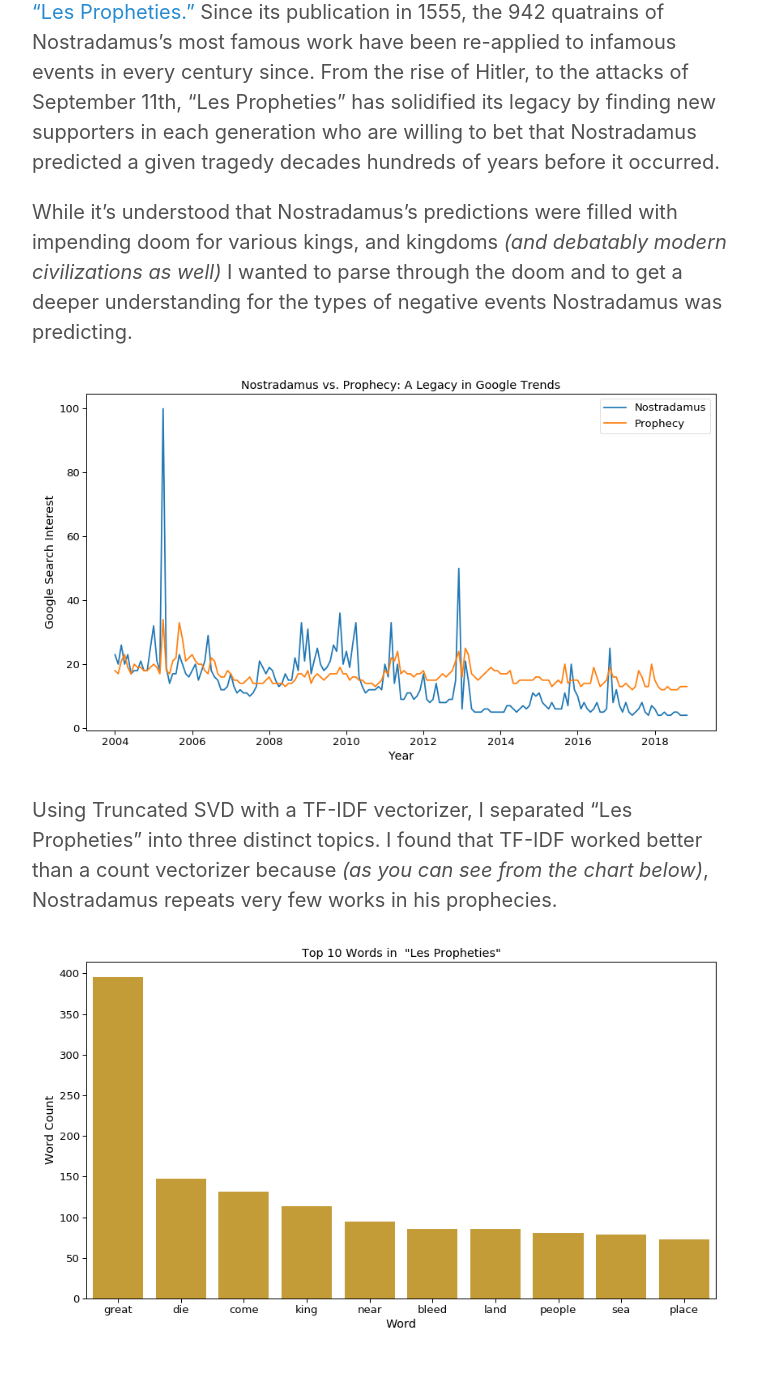
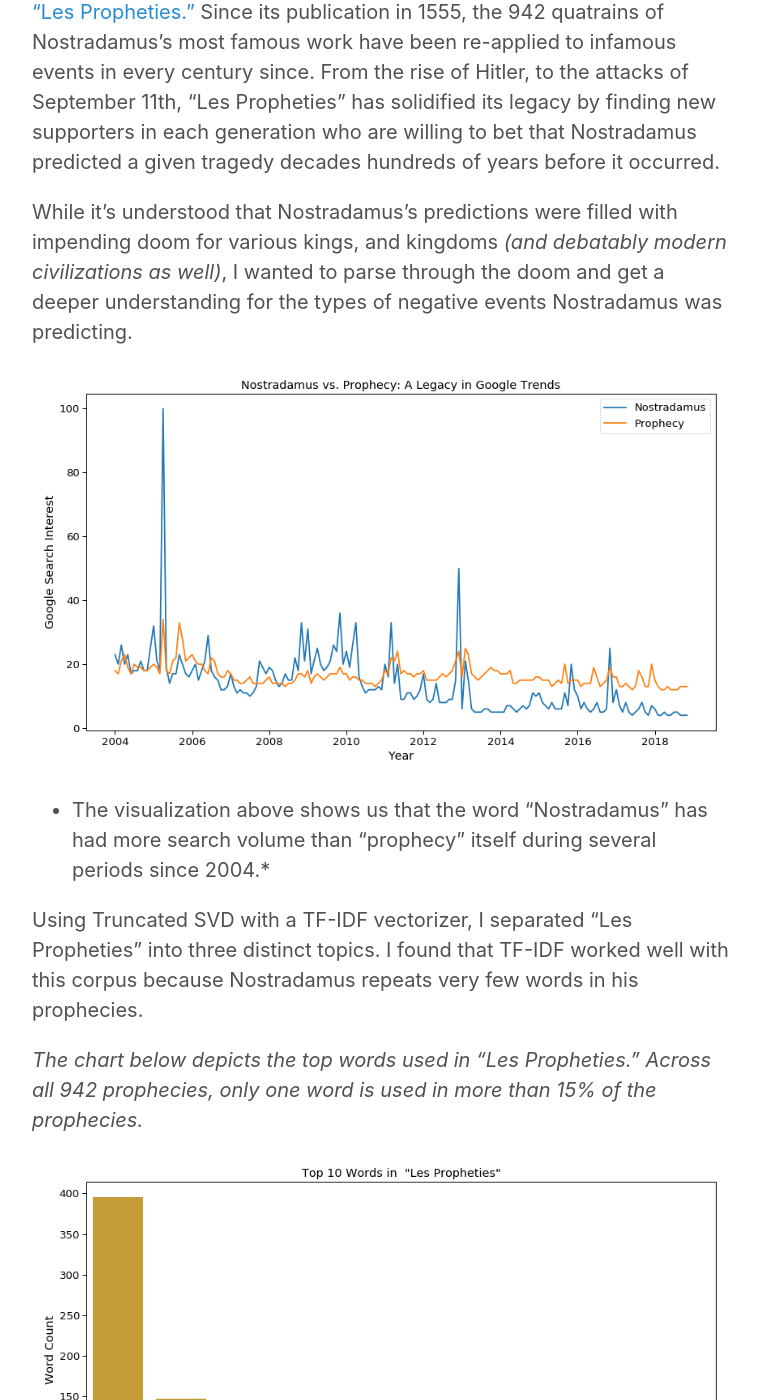
Before and after one commit to cyaris/cyaris.github.io-original, a Jekyll site: the page built from _posts/2018-11-18-post.md, in a window 1280 px wide and 1400 px high, scrolled down 776 px. Shown: the whole window, without its empty margins (258-1017 px from the left). Built offline with Jekyll 4.4.1, drawn with Linux system fonts in a browser that asks for light colours.

Commit message:
More updates to nostradamus blog post.

```diff
--- a/_posts/2018-11-18-post.md
+++ b/_posts/2018-11-18-post.md
@@ -7,10 +7,14 @@ title: Natural Processes for Nostradamus's Prophecies
 
 Can topic modeling teach us about the subject matter of Nostradamus’s prophecies? This is the question I sought to answer by applying natural language processing to an almost 500 year-old document, Nostradmus's ["Les Propheties."](https://www.sacred-texts.com/nos/index.htm){:target="_blank"} Since its publication in 1555, the 942 quatrains of Nostradamus's most famous work have been re-applied to infamous events in every century since. From the rise of Hitler, to the attacks of September 11th, "Les Propheties" has solidified its legacy by finding new supporters in each generation who are willing to bet that Nostradamus predicted a given tragedy decades hundreds of years before it occurred.
 
-While it's understood that Nostradamus's predictions were filled with impending doom for various kings, and kingdoms *(and debatably modern civilizations as well)* I wanted to parse through the doom and to get a deeper understanding for the types of negative events Nostradamus was predicting.
+While it's understood that Nostradamus's predictions were filled with impending doom for various kings, and kingdoms *(and debatably modern civilizations as well)*, I wanted to parse through the doom and get a deeper understanding for the types of negative events Nostradamus was predicting.
 
 ![A Legacy in Google Trends]({{ site.url }}/images/nostradamus_vs_prophecy_google_search.png)
 
-Using Truncated SVD with a TF-IDF vectorizer, I separated "Les Propheties" into three distinct topics. I found that TF-IDF worked better than a count vectorizer because *(as you can see from the chart below)*, Nostradamus repeats very few works in his prophecies.
+* The visualization above shows us that the word "Nostradamus" has had more search volume than "prophecy" itself during several periods since 2004.*
+
+Using Truncated SVD with a TF-IDF vectorizer, I separated "Les Propheties" into three distinct topics. I found that TF-IDF worked well with this corpus because Nostradamus repeats very few words in his prophecies.
+
+*The chart below depicts the top words used in "Les Propheties." Across all 942 prophecies, only one word is used in more than 15% of the prophecies.*
 
 ![Top 10 Words in "Les Propheties"]({{ site.url }}/images/top_10_words.png)
```
